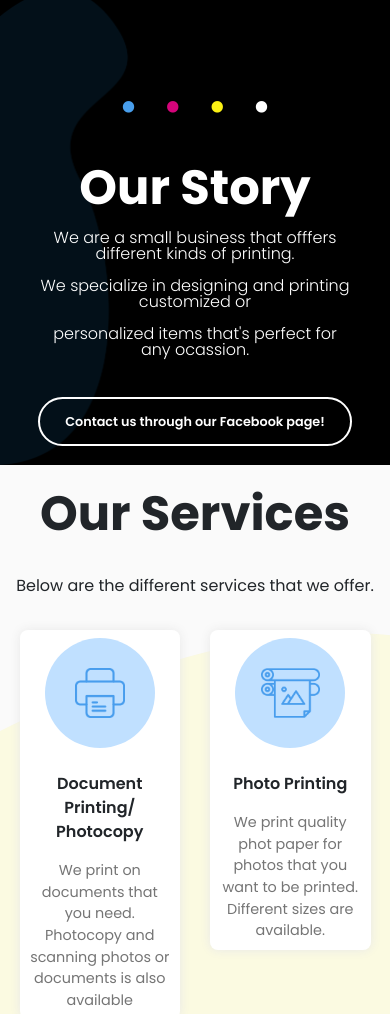
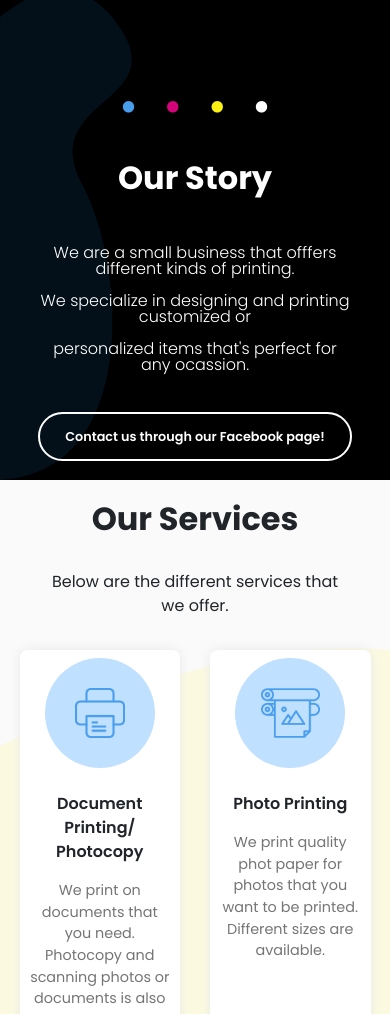
Before and after one commit to hayahpasian/jnljprints, a plain HTML site: page index.html in a window 390 px wide. Shown: the part 554-1568 px from the top of the page. Drawn offline with nearby package versions, Linux system fonts and the light colour scheme.

Commit message:
Add files via upload

```diff
--- a/css/styles.css
+++ b/css/styles.css
@@ -301,14 +301,16 @@ a.btn.btn-default.btnToFB:hover {
     background: white;
 }
 
-@media screen and (max-width:1199.99px){
 
-}
-
-@media screen and (max-width:767.99px){
-    .icon-card {
+        @media screen and (max-width:991.99px) {
+            .icon-card{
                 flex: 0 0 50%;
                 max-width: 50%;
+                margin-bottom:2rem;
+            }
+            p.sub-text {
+                padding: 0 3rem;
+                margin-bottom: 2rem;
             }
            .container {
                 max-width: 100%;
@@ -340,7 +342,7 @@ a.btn.btn-default.btnToFB:hover {
 
             .icon-card-inner{
                 min-height:320px;
-        height:unset;
+                height:100%;
             }
 
             .about-desc {
@@ -349,6 +351,7 @@ a.btn.btn-default.btnToFB:hover {
                 text-align: center;
                 font-weight: 100;
                 font-size: 1rem;
+                margin-top: 3rem;
             }
 
             .about a.btn.btn-default.btnToFB {
@@ -356,10 +359,6 @@ a.btn.btn-default.btnToFB:hover {
                margin-bottom: 0;
             }
 
-
-}
-
-@media screen and (max-width:991.99px) {
                 a#contact {
                     border: none;
                     border-radius:0;
@@ -374,4 +373,11 @@ a.btn.btn-default.btnToFB:hover {
                     background: black;
 
                 }
+
+                h1.title {
+                    text-align: center;
+                    font-weight: 700;
+                    font-size: 2rem;
+                    margin-bottom: 2rem;
                 }
+            }
--- a/index.html
+++ b/index.html
@@ -97,7 +97,7 @@
         <img src="imgs/Header.png" />
 
     </header>
-    <section   id="about-us" style="background-image: url('../imgs/OurStory-BG.png')">
+    <section   id="about-us" style="background-image: url('/imgs/OurStory-BG.png')">
         <div class="about" data-aos="fade-down">
             <div id="about-contents">
                 <div class="circles">
@@ -121,7 +121,7 @@
             </div>
         </div>
     </section>
-    <section  id="services" style="background-image: url('../imgs/OurServices-BG.png')">
+    <section  id="services" style="background-image: url('/imgs/OurServices-BG.png')">
 
         <div class="services" data-aos="fade-down">
             <h1 class="title">Our Services</h1>
@@ -356,7 +356,7 @@
 
     </section>
 
-    <section  id="contact-info" style="background-image: url('../imgs/GetInTouch-BG.png')">
+    <section  id="contact-info" style="background-image: url('/imgs/GetInTouch-BG.png')">
         <div class="contact" data-aos="fade-down">
             <div id="contact-contents">
                 <img src="imgs/JNLJ DP wHITE.png" />
```
Lines whose indentation alone changed are shown as unchanged.
